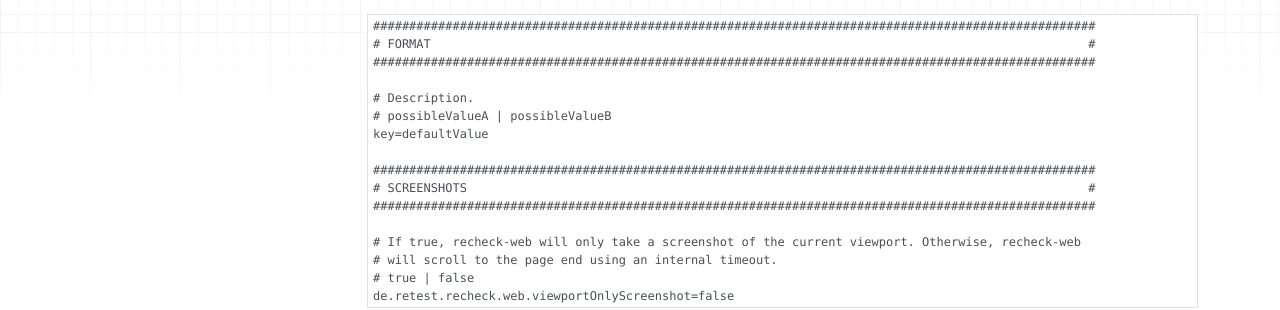
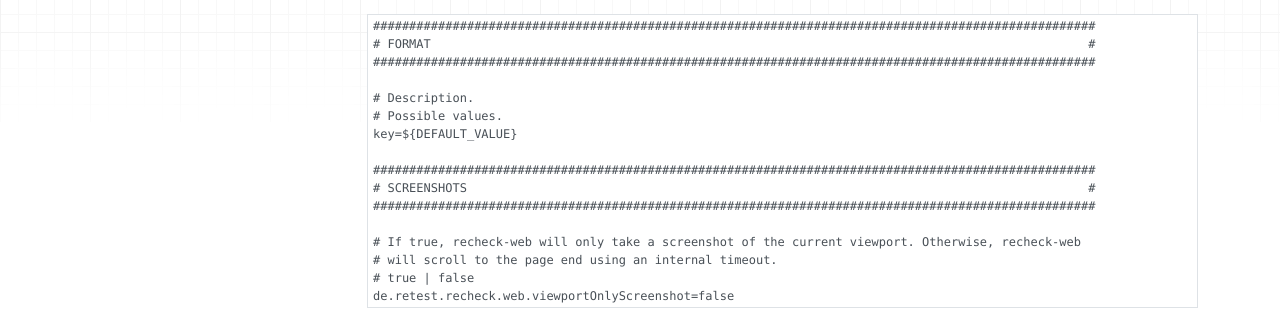
Before and after one commit to retest/docs, an MkDocs documentation site: the page built from docs/recheck-web/properties.md, in a window 1280 px wide. Shown: the part 184-494 px from the top of the page. Built offline with MkDocs 1.6.1, drawn with Linux system fonts in a browser that asks for light colours; nearby versions of some CDN libraries.

Commit message:
Adapt format

```diff
--- a/docs/recheck-web/properties.md
+++ b/docs/recheck-web/properties.md
@@ -9,8 +9,8 @@ contribute, please stick to a line width of 100 characters.
 ####################################################################################################
 
 # Description.
-# possibleValueA | possibleValueB
-key=defaultValue
+# Possible values.
+key=${DEFAULT_VALUE}
 
 ####################################################################################################
 # SCREENSHOTS                                                                                      #
```
